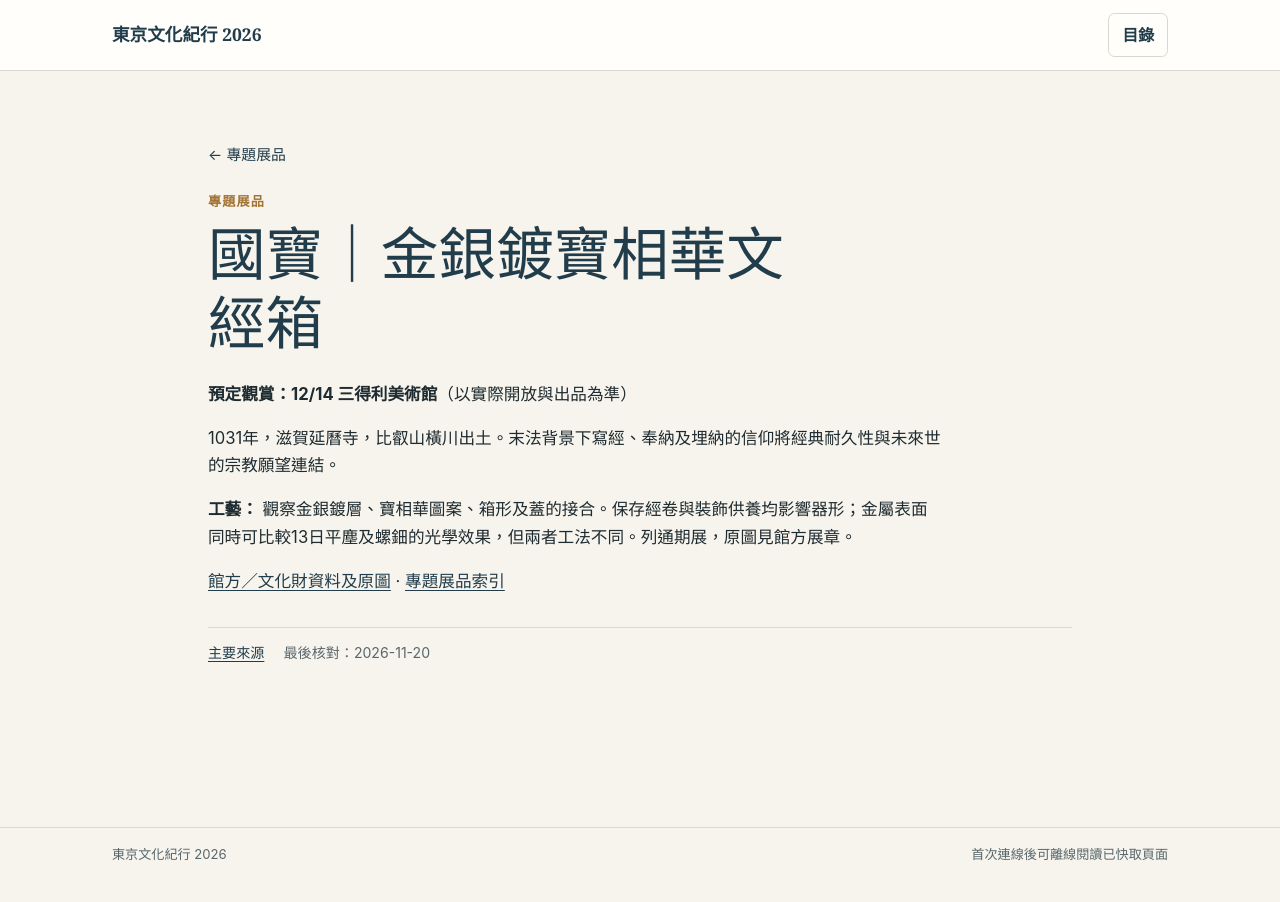
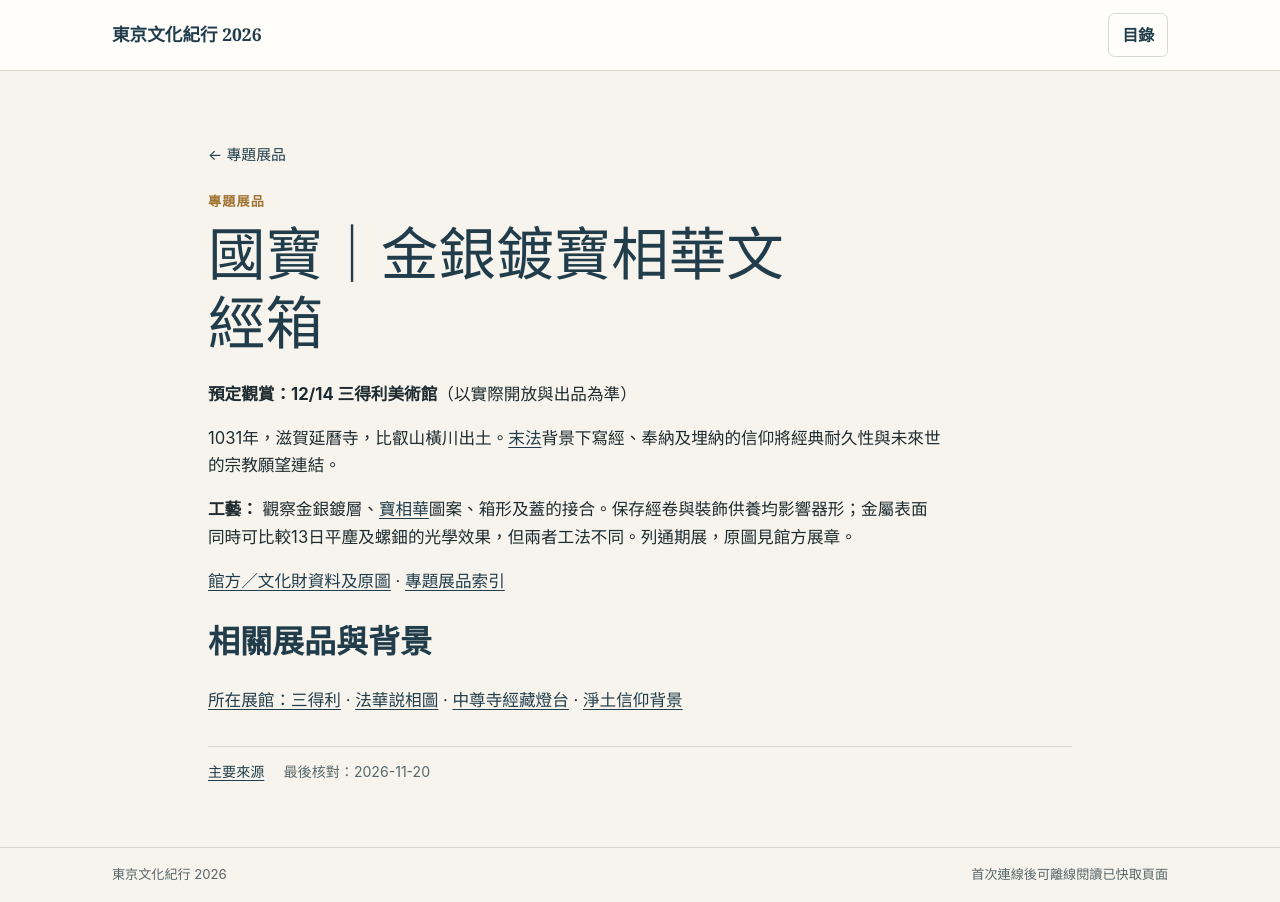
Before and after one commit to davetwchiu/tokyo-culture-trip-2026, a Jekyll site: the page built from content/works/sutra-box.md, in a window 1280 px wide. Built offline with Jekyll 4.4.1, drawn with Linux system fonts in a browser that asks for light colours.

Commit message:
Link sutra-box object to museum and interpretive context

```diff
--- a/content/works/sutra-box.md
+++ b/content/works/sutra-box.md
@@ -16,8 +16,12 @@ offline: true
 
 **預定觀賞：12/14 三得利美術館**（以實際開放與出品為準）
 
-1031年，滋賀延曆寺，比叡山橫川出土。末法背景下寫經、奉納及埋納的信仰將經典耐久性與未來世的宗教願望連結。
+1031年，滋賀延曆寺，比叡山橫川出土。[末法](/tokyo-culture-trip-2026/history/culture/#pure-land)背景下寫經、奉納及埋納的信仰將經典耐久性與未來世的宗教願望連結。
 
-**工藝：** 觀察金銀鍍層、寶相華圖案、箱形及蓋的接合。保存經卷與裝飾供養均影響器形；金屬表面同時可比較13日平塵及螺鈿的光學效果，但兩者工法不同。列通期展，原圖見館方展章。
+**工藝：** 觀察金銀鍍層、[寶相華](/tokyo-culture-trip-2026/works/lotus-lamp/)圖案、箱形及蓋的接合。保存經卷與裝飾供養均影響器形；金屬表面同時可比較13日平塵及螺鈿的光學效果，但兩者工法不同。列通期展，原圖見館方展章。
 
 [館方／文化財資料及原圖](https://www.suntory.co.jp/sma/exhibition/2026_4/display.html) · [專題展品索引](../)
+
+## 相關展品與背景
+
+[所在展館：三得利](/tokyo-culture-trip-2026/museums/suntory/#lotus-sutra) · [法華説相圖](/tokyo-culture-trip-2026/works/lotus-relief/) · [中尊寺經藏燈台](/tokyo-culture-trip-2026/works/lotus-lamp/) · [淨土信仰背景](/tokyo-culture-trip-2026/history/culture/#pure-land)
```
